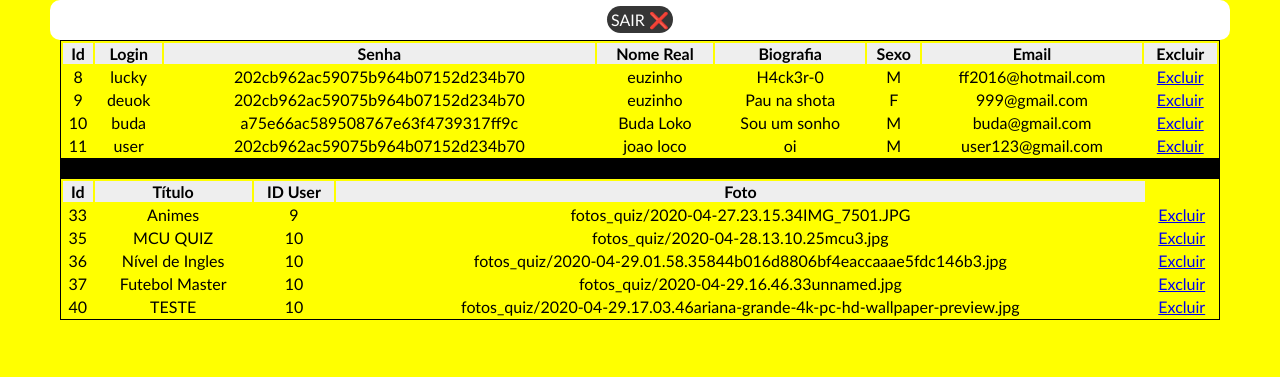
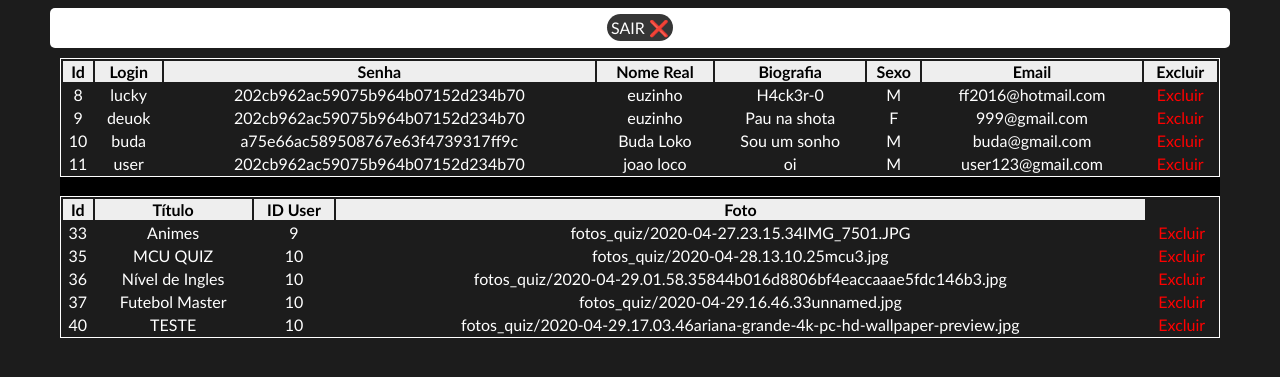
Before and after one commit to MichaelJunges/bit, a PHP site: page /admin/home.php in a window 1280 px wide. Shown: the top 377 px of the page. Run offline with PHP 8.4, Linux system fonts and the light colour scheme; the visitor is signed in with stand-in values (Sample User, id 1); data comes from the database, SQL or seed files in the repository; data that the repository does not hold is empty.

Commit message:
admin e imagem

```diff
--- a/lcc/admin/home.php
+++ b/lcc/admin/home.php
@@ -37,22 +37,19 @@ $dadosQuiz = $sqlQuiz->fetchAll();
 	<link rel="stylesheet" href="../css/style1.css?time=<?=time()?>">
 	<title>Principal/<?=$nreal?></title>
 </head>
-<body style=" margin: 0px; padding: 0px; background-image: none; background-color: yellow " >
+<body style="background-color: #1C1C1C; " >
 
 
 	<div class="grid-container">
 		<div class="grid-100">
 
 			<div class="grid-100 about_me">
-			<p></p>
-			<div style="text-align: left;">
-
-			</div>
 			<p><a href="logoff.php" style="background-color:  #363636; border-radius: 30px; text-decoration: none; padding: 4px; color: white; ;" >SAIR ❌</a> </p>
 			<p></p>
-
 			<p style=" color: white"><?=@urldecode($_GET["msg"])?></p>
 		</div>
+
+
 		<div class="grid-100 people_title">
 			<table>
 				<thead>
--- a/lcc/create.php
+++ b/lcc/create.php
@@ -121,7 +121,6 @@ session_start();
                     <input type="radio" id="f" name="sexo" value="M"> Masculino
 
 			</p>
-  &nbsp
 			<p>
 				<input type="submit"  value="REGISTRAR">
 			</p>
--- a/lcc/css/style1.css
+++ b/lcc/css/style1.css
@@ -94,8 +60,9 @@ text-decoration: none;
 {
 	background-color: white;
 	color: black;
-	border-radius: 10px;
+	border-radius: 5px;
 	padding: 10px;
+	margin-bottom: 10px;
 }
 p
 {
@@ -104,16 +71,23 @@ p
 }
 table
 {
-	border: 1px solid black;
+	border: 1px solid white;
 	width: 100%;
 }
 
 thead
 {
 	background-color: #eee;
-	border: 1px solid black;
+	border: 1px solid white;
+}
+td{
+	color: white;
 }
 
+a{
+	color: red;
+	text-decoration: none;
+}
 
 .azulEbranco
 {
```
Also changed, not shown: other parts of lcc/css/style1.css (+0 -34 lines), lcc/admin/index.php (+12 -12 lines), lcc/css/login.css (+6 -3 lines), lcc/frmQuizId.php (+5 -5 lines), lcc/home.php (+8 -9 lines), lcc/index.php (+5 -5 lines).
